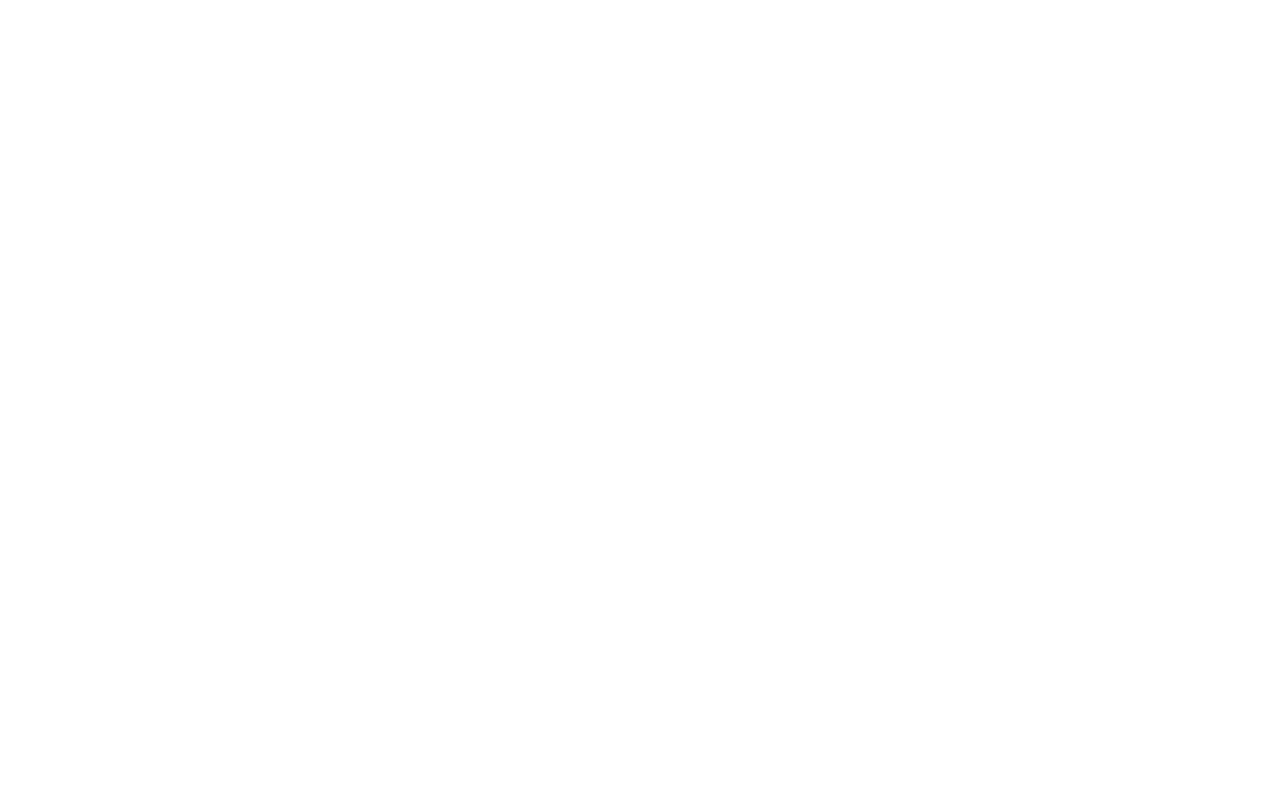
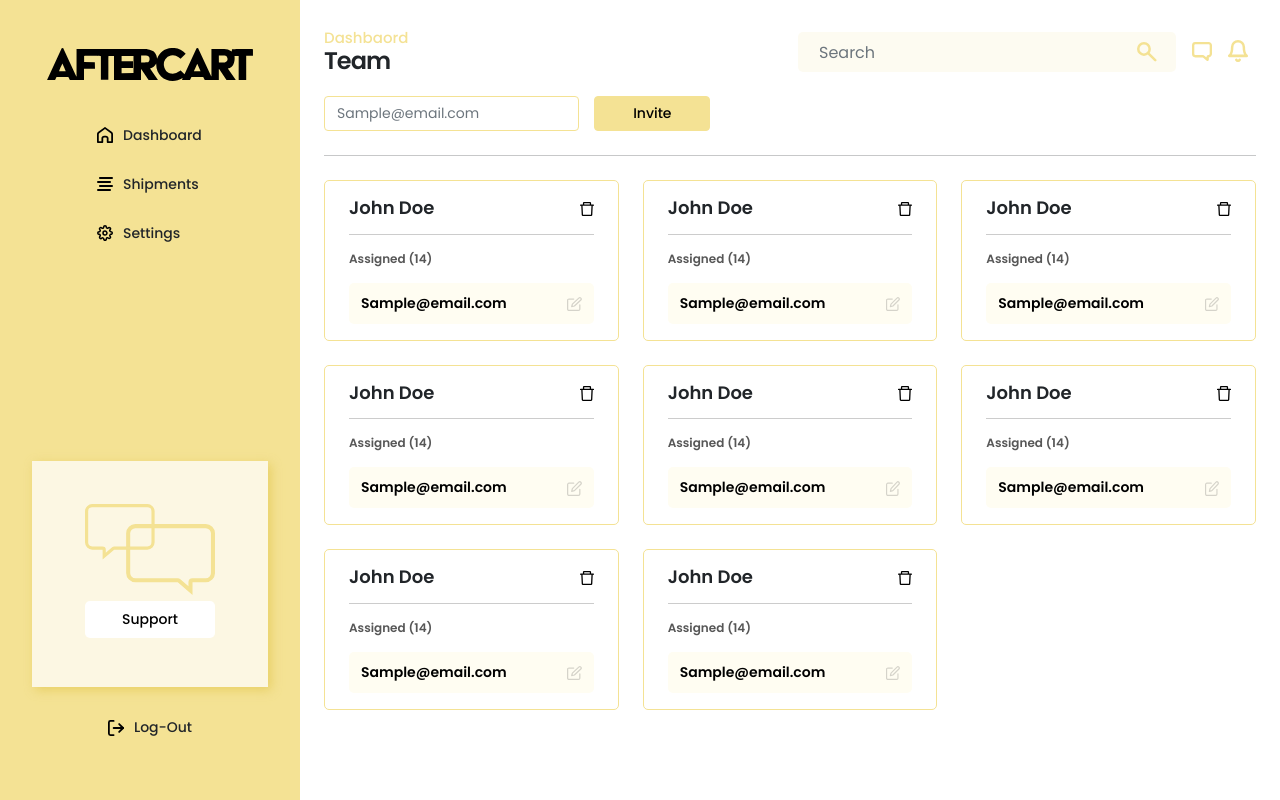
Before and after one commit to rdhassan/aftercard, a React (Vite) app: page /team in a window 1280 px wide. Before the commit this address had no page. Built offline with nearby package versions, Linux system fonts and the light colour scheme.

Commit message:
add team page

```diff
--- a/src/pages/index.jsx
+++ b/src/pages/index.jsx
@@ -2,6 +2,7 @@
 import Dashboard from "./homepage/dashboard";
 import Login from "./login/login";
 import MerchantDashboard from "./merchant/dashboard";
+import TeamPage from "./team/team";
 
 const Pages = () => {
   return (
@@ -10,6 +11,7 @@
         <Route path='/' element={<Dashboard />} />
         <Route path='/login' element={<Login />} />
         <Route path='/merchantdashboard' element={<MerchantDashboard />} />
+        <Route path='/team' element={<TeamPage />} />
       </Routes>
     </BrowserRouter>
   )
--- /dev/null
+++ b/src/pages/team/team.jsx
@@ -0,0 +1,112 @@
+import { Row, Col,Button,Form } from 'react-bootstrap';
+import ContentHeader from '../../component/content-header';
+import InputField from '../../component/input-field';
+import SideBar from '../../component/sidebar';
+import './team.scss';
+import editIcon from '../../assets/feather-edit.svg'
+import delIcon from '../../assets/delete-svgrepo-com.svg'
+
+const TeamPage = () => {
+  return (
+    <div className='dashbordpage team h-100vh'>
+      <SideBar />
+      <div className='content p-4'>
+        <ContentHeader heading="Team" subheading="Dashbaord" />
+        <div className='inner-content'>
+          <Row className='mt-3'>
+            <Col lg={5} className="pe-lg-0">
+              <div className='addEmainl d-flex align-items-start'>
+                <InputField placeholder="Sample@email.com" /><Button variant="primary">Invite</Button>
+              </div>
+            </Col>
+          </Row>
+          <hr className='my-4' />
+          <Row className='mt-3'>
+            <Col lg={4} md={6} className="mb-4 d-flex">
+              <div className='teamMember py-3 px-lg-4 px-3'>
+                <h2 className='d-flex align-items-center justify-content-between'>John Doe <a href='#'><img src={delIcon} /></a></h2>
+                <p>Assigned (14)</p>
+                <div className='email-edit'>
+                  <Form.Control type="text" placeholder="Email" value="Sample@email.com" disabled />
+                  <a href='#'><img src={editIcon} /></a>
+                </div>
+              </div>
+            </Col>
+            <Col lg={4} md={6} className="mb-4 d-flex">
+              <div className='teamMember py-3 px-lg-4 px-3'>
+                <h2 className='d-flex align-items-center justify-content-between'>John Doe <a href='#'><img src={delIcon} /></a></h2>
+                <p>Assigned (14)</p>
+                <div className='email-edit'>
+                  <Form.Control type="text" placeholder="Email" value="Sample@email.com" disabled />
+                  <a href='#'><img src={editIcon} /></a>
+                </div>
+              </div>
+            </Col>
+            <Col lg={4} md={6} className="mb-4 d-flex">
+              <div className='teamMember py-3 px-lg-4 px-3'>
+                <h2 className='d-flex align-items-center justify-content-between'>John Doe <a href='#'><img src={delIcon} /></a></h2>
+                <p>Assigned (14)</p>
+                <div className='email-edit'>
+                  <Form.Control type="text" placeholder="Email" value="Sample@email.com" disabled />
+                  <a href='#'><img src={editIcon} /></a>
+                </div>
+              </div>
+            </Col>
+            <Col lg={4} md={6} className="mb-4 d-flex">
+              <div className='teamMember py-3 px-lg-4 px-3'>
+                <h2 className='d-flex align-items-center justify-content-between'>John Doe <a href='#'><img src={delIcon} /></a></h2>
+                <p>Assigned (14)</p>
+                <div className='email-edit'>
+                  <Form.Control type="text" placeholder="Email" value="Sample@email.com" disabled />
+                  <a href='#'><img src={editIcon} /></a>
+                </div>
+              </div>
+            </Col>
+            <Col lg={4} md={6} className="mb-4 d-flex">
+              <div className='teamMember py-3 px-lg-4 px-3'>
+                <h2 className='d-flex align-items-center justify-content-between'>John Doe <a href='#'><img src={delIcon} /></a></h2>
+                <p>Assigned (14)</p>
+                <div className='email-edit'>
+                  <Form.Control type="text" placeholder="Email" value="Sample@email.com" disabled />
+                  <a href='#'><img src={editIcon} /></a>
+                </div>
+              </div>
+            </Col>
+            <Col lg={4} md={6} className="mb-4 d-flex">
+              <div className='teamMember py-3 px-lg-4 px-3'>
+                <h2 className='d-flex align-items-center justify-content-between'>John Doe <a href='#'><img src={delIcon} /></a></h2>
+                <p>Assigned (14)</p>
+                <div className='email-edit'>
+                  <Form.Control type="text" placeholder="Email" value="Sample@email.com" disabled />
+                  <a href='#'><img src={editIcon} /></a>
+                </div>
+              </div>
+            </Col>
+            <Col lg={4} md={6} className="mb-4 d-flex">
+              <div className='teamMember py-3 px-lg-4 px-3'>
+                <h2 className='d-flex align-items-center justify-content-between'>John Doe <a href='#'><img src={delIcon} /></a></h2>
+                <p>Assigned (14)</p>
+                <div className='email-edit'>
+                  <Form.Control type="text" placeholder="Email" value="Sample@email.com" disabled />
+                  <a href='#'><img src={editIcon} /></a>
+                </div>
+              </div>
+            </Col>
+            <Col lg={4} md={6} className="mb-4 d-flex">
+              <div className='teamMember py-3 px-lg-4 px-3'>
+                <h2 className='d-flex align-items-center justify-content-between'>John Doe <a href='#'><img src={delIcon} /></a></h2>
+                <p>Assigned (14)</p>
+                <div className='email-edit'>
+                  <Form.Control type="text" placeholder="Email" value="Sample@email.com" disabled />
+                  <a href='#'><img src={editIcon} /></a>
+                </div>
+              </div>
+            </Col>
+          </Row>
+        </div>
+      </div>
+    </div>
+  )
+}
+
+export default TeamPage;
--- /dev/null
+++ b/src/pages/team/team.scss
@@ -0,0 +1,55 @@
+.team {
+  .addEmainl {
+    hr {
+      background-color: #ccc;
+    }
+    > div {
+      flex: 1;
+      padding-right: 15px;
+    }
+    .form-control {
+      border-color: #F4E294;
+      box-shadow: none;
+      flex: 1;
+      font-size: 14px;
+    }
+  }
+  .teamMember {
+    border: 1px solid #F4E294;
+    border-radius: 5px;
+    width: 100%;
+    h2 {
+      font-size: 18px;
+      font-weight: 600;
+      border-bottom: 1px solid #ccc;
+      padding-bottom: 15px;
+      img {
+        min-width: 14px;
+      }
+    }
+    p {
+      margin: 15px 0;
+      color: #575757;
+      font-size: 12px;
+      font-weight: 600;
+    }
+    .email-edit {
+      background: #FFFDF2;
+      border-radius: 5px;
+      display: flex;
+      padding: 10px 12px;
+      align-items: center;
+      justify-content: space-between;
+      input {
+        font-size: 14px;
+        font-weight: 600;
+        color: #000;
+        padding: 0;
+        border: 0;
+        background-color: transparent;
+        outline: none;
+        box-shadow: none;
+      }
+    }
+  }
+}
```
Also changed, not shown: src/assets/delete-svgrepo-com.svg (added), src/assets/feather-edit.svg (added).
